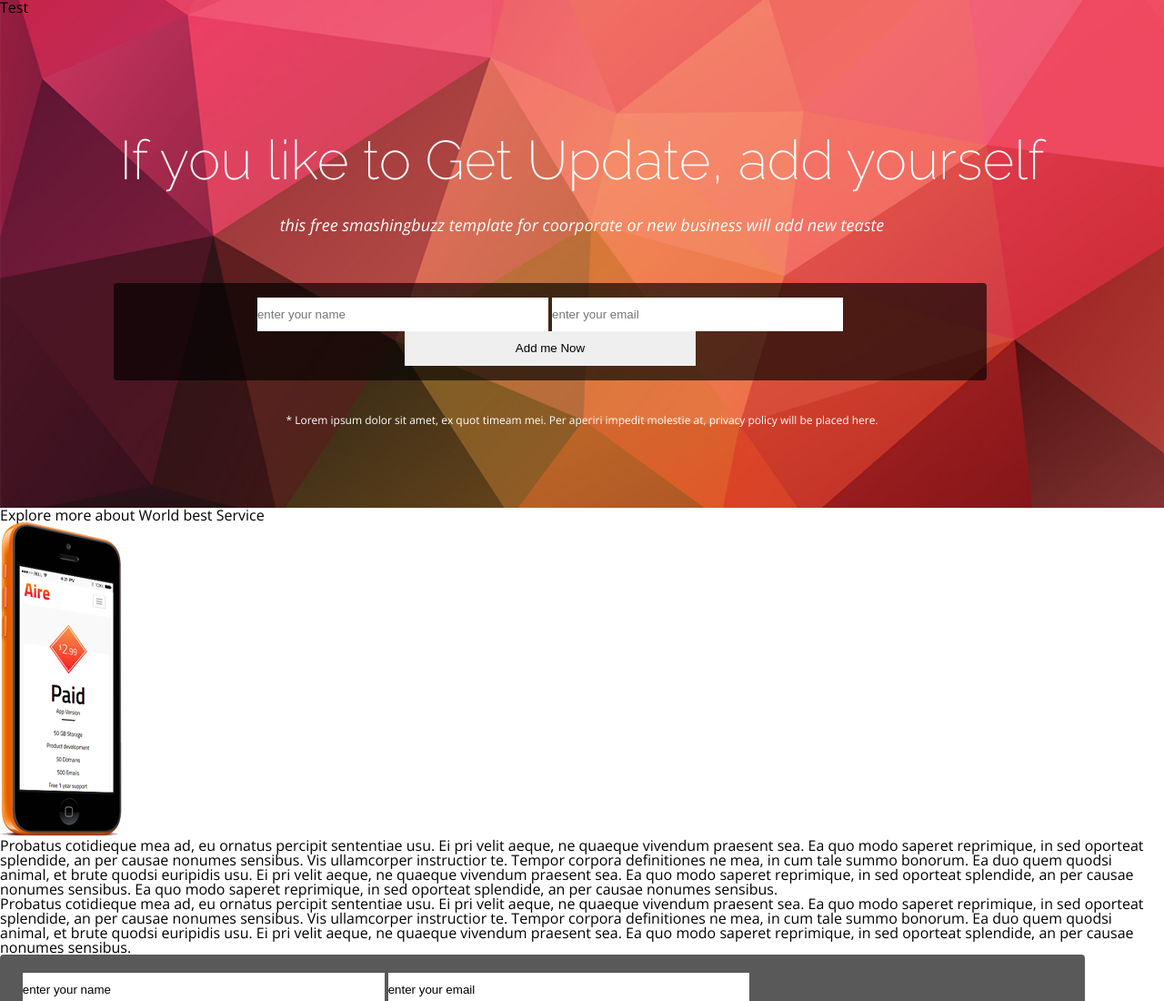
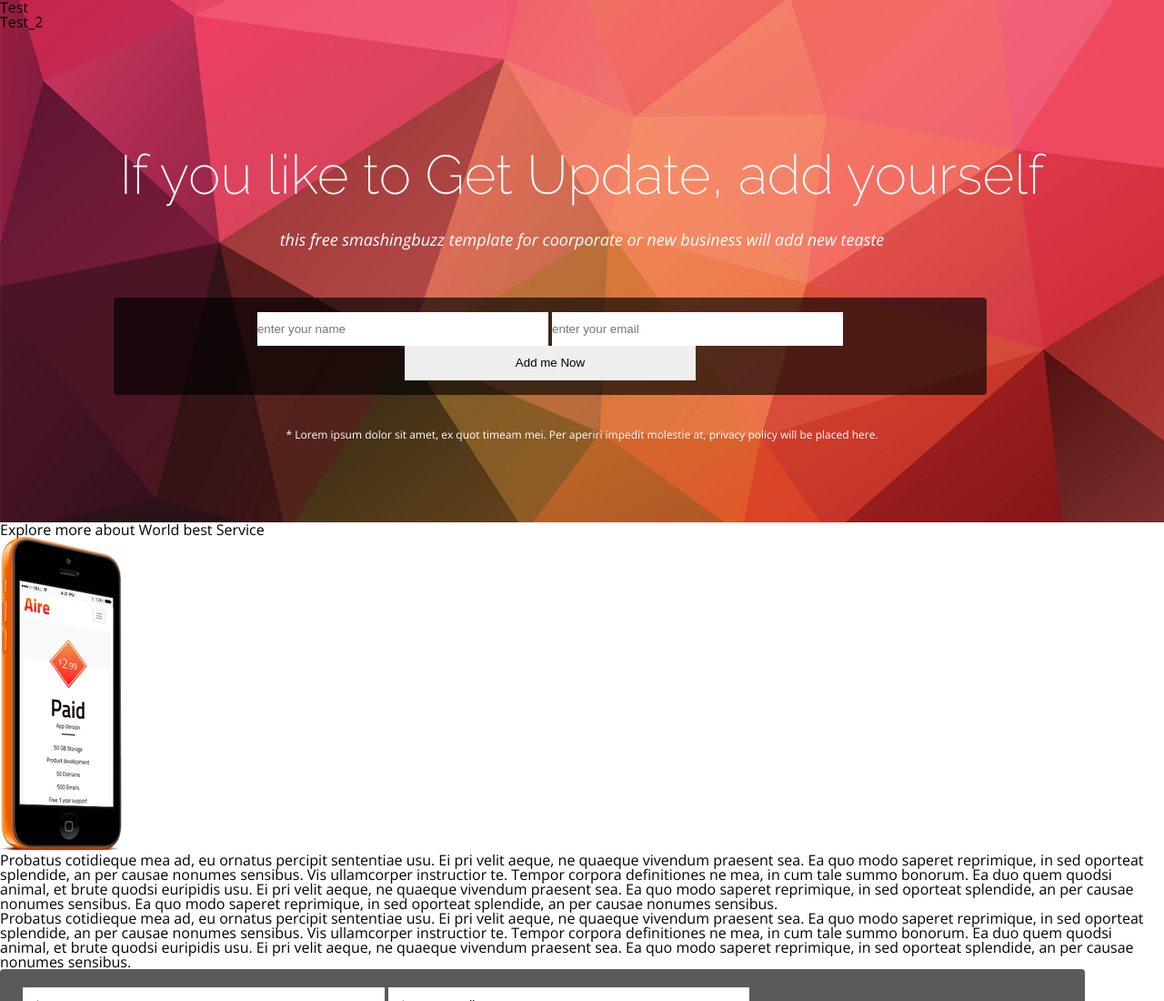
Before and after one commit to yaroslavromanyuk/gitpro, a plain HTML site: page index.html in a window 1280 px wide. Shown: the top 1100 px of the page at 91% size. Drawn offline with nearby package versions, Linux system fonts and the light colour scheme; a script that the page names is missing.

Commit message:
thrid commit

```diff
--- a/index.html
+++ b/index.html
@@ -14,6 +14,7 @@
 	<body>
 		<div class="head-container">
 		<div>Test</div>
+		<div>Test_2</div>
     		<header>
     			<div class="head-wrap">
 	    		    <h1>If you like to Get Update, add yourself</h1>
```
